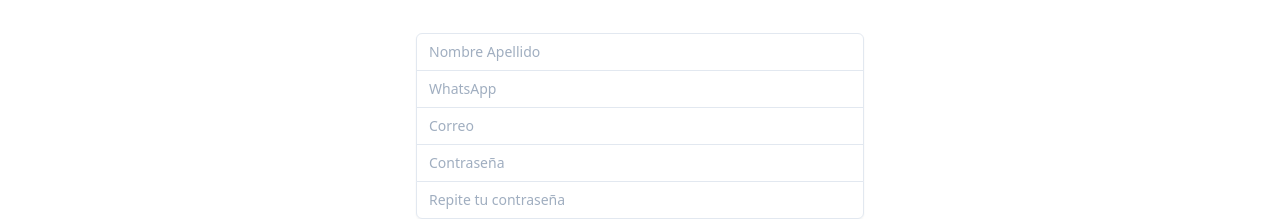
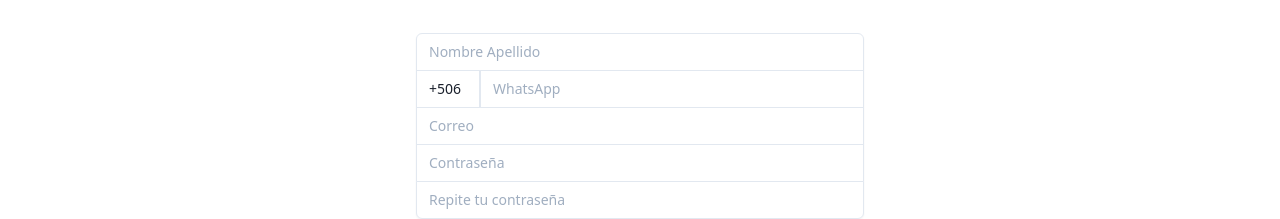
Before and after one commit to Djarrieta/cr-lotes, a Vue app: page /signup in a window 1280 px wide. Shown: the part 217-436 px from the top of the page. Built offline with nearby package versions, Linux system fonts and the light colour scheme; no server answers; what @tailwindcss/ui would draw is missing.

Commit message:
inicio cambios de signup

```diff
--- a/public/index.html
+++ b/public/index.html
@@ -1,15 +1,15 @@
 <!DOCTYPE html>
-<html lang="en">
+<html lang="es">
   <head>
     <meta charset="utf-8">
     <meta http-equiv="X-UA-Compatible" content="IE=edge">
     <meta name="viewport" content="width=device-width,initial-scale=1.0">
     <link rel="icon" href="<%= BASE_URL %>favicon.ico">
-    <title><%= htmlWebpackPlugin.options.title %></title>
+    <title>CR-Lotes</title>
   </head>
   <body>
     <noscript>
-      <strong>We're sorry but <%= htmlWebpackPlugin.options.title %> doesn't work properly without JavaScript enabled. Please enable it to continue.</strong>
+      <strong>Lo sentimos pero CR-Lotes no funciona correctamente sin JavaScript desabilitado. Por favor vuelva a habilitarlo para continuar.</strong>
     </noscript>
     <div id="app"></div>
     <!-- built files will be auto injected -->
--- a/src/App.vue
+++ b/src/App.vue
@@ -1,6 +1,6 @@
 <template>
-  <Header/>
-  <router-view/>
+    <Header/>
+    <router-view />
 </template>
 <script>
 import Header from "@/components/Header"
--- a/src/views/Home.vue
+++ b/src/views/Home.vue
@@ -1,5 +1,5 @@
 <template>
-  <div class="bg-gray-100 min-h-screen flex flex-col justify-between">
+  <div class="flex flex-col justify-between">
     <div v-if="!showLoading" class="container m-auto pt-2 grid sm:grid-cols-1 md:grid-cols-2 lg:grid-cols-3">
       <Card
         v-for="(dato,i) in datos"
--- a/src/views/SignIn.vue
+++ b/src/views/SignIn.vue
@@ -12,7 +12,7 @@
         </h2>
 
       </div>
-      <form class="mt-8" action="#" method="POST">
+      <form @submit.prevent class="mt-8" action="#" method="POST">
         <!-- Inputs -->
         <div class="rounded-md shadow-sm">
           <div>
@@ -81,7 +81,12 @@ export default {
       signIn(){
         firebase.auth()
         .signInWithEmailAndPassword(this.email, this.password)
-        .then(()=>this.problems="")
+        .then(
+            () => {
+              this.problems = "",
+              this.$router.replace("/")
+            }
+          )
         .catch(e=>{
           console.log(e.code)
           switch(e.code){
--- a/src/views/SignUp.vue
+++ b/src/views/SignUp.vue
@@ -1,6 +1,5 @@
 <template>
-<div class="min-h-screen">
-  <div class="flex items-center justify-center bg-gray-50 py-12 px-4 sm:px-6 lg:px-8">
+  <div class="flex items-center justify-center py-12 px-4 sm:px-6 lg:px-8">
     <div class="max-w-md w-full">
       <div class="flex flex-col w-full">
         <span  class="w-auto text-4xl font-extrabold text-blue-900 text-center">
@@ -17,8 +16,10 @@
           <div>
             <input v-model="name" type="text" class="appearance-none rounded-none relative block w-full px-3 py-2 border border-gray-300 placeholder-gray-500 text-gray-900 rounded-t-md focus:outline-none focus:shadow-outline-blue focus:border-blue-300 focus:z-10 sm:text-sm sm:leading-5" placeholder="Nombre Apellido">
           </div>
-          <div class="-mt-px">
-            <input v-model="phoneNumber" aria-label="phoneNumber" name="phoneNumber" type="text" class="appearance-none rounded-none relative block w-full px-3 py-2 border border-gray-300 placeholder-gray-500 text-gray-900  focus:outline-none focus:shadow-outline-blue focus:border-blue-300 focus:z-10 sm:text-sm sm:leading-5" placeholder="WhatsApp">
+          <div class="-mt-px flex">
+            <input aria-label="prefixPhoneNumber" name="prefixPhoneNumber" type="tel" class="flex-auto w-16 appearance-none rounded-none relative block px-3 py-2 border border-gray-300 placeholder-gray-500 text-gray-900  focus:outline-none focus:shadow-outline-blue focus:border-blue-300 focus:z-10 sm:text-sm sm:leading-5" value="+506">
+
+            <input v-model="phoneNumber" aria-label="phoneNumber" name="phoneNumber" type="text" class="flex-auto appearance-none rounded-none relative block w-full px-3 py-2 border border-gray-300 placeholder-gray-500 text-gray-900  focus:outline-none focus:shadow-outline-blue focus:border-blue-300 focus:z-10 sm:text-sm sm:leading-5" placeholder="WhatsApp" oninput="this.value = this.value.replace(/[^0-9.]/g, '').replace(/(\..*)\./g, '$1');" >
           </div>
           <div class="-mt-px">
             <input v-model="email" aria-label="Email address" name="email" type="email" class="appearance-none rounded-none relative block w-full px-3 py-2 border border-gray-300 placeholder-gray-500 text-gray-900  focus:outline-none focus:shadow-outline-blue focus:border-blue-300 focus:z-10 sm:text-sm sm:leading-5" placeholder="Correo">
@@ -33,7 +34,7 @@
         </div>
 
         <!-- Problems -->
-        <p v-if="problems" class="bg-red-300 w-full text-red-600 text-xs my-2 p-2 rounded-sm">
+        <p v-if="problems" class="bg-red-300 w-full text-red-600 text-base my-2 p-2 rounded-sm">
           {{ problems }}
         </p>
 
@@ -57,9 +58,9 @@
           </div>
         </div>
       </form>
+      {{ whatsApp }}
     </div>
   </div>
-</div>
 </template>
 
 <script>
@@ -69,16 +70,22 @@ export default {
     name:"SignUp",
     data(){
       return{
-        currentUser:"",
-        name:"",
-        email:"",
-        phoneNumber:"",
-        password:"",
-        password2:"",
-        problems:""
+        currentUser: "",
+        name: "",
+        email: "",
+        phoneNumber: "",
+        whatsApp: '',
+        password: "",
+        password2: "",
+        problems: ""
       }
     },
-    created(){
+    watch: {
+      phoneNumber() {
+        this.whatsApp = '+506' + this.phoneNumber
+      }
+    },
+    created() {
         const self=this
         //user
         firebase.auth().onAuthStateChanged(user=>{
@@ -86,6 +93,10 @@ export default {
                 self.currentUser=user
             }
         })
+    },
+
+    computed: {
+
     },
     methods:{
 
@@ -112,11 +123,11 @@ export default {
         .then(()=>{
           const uid=self.currentUser.uid
           db.collection("users").doc(uid).set({
-            phoneNumber:self.phoneNumber,
+            phoneNumber:self.whatsApp,
           })
         })
         .catch(e=>{
-          self.currentUser.delete()
+          // self.currentUser.delete()
           console.error(e)
           switch(e.code){
             case "auth/invalid-email":
```
